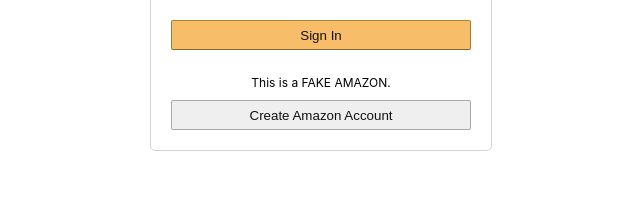
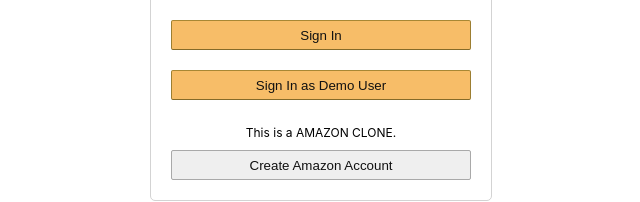
Before and after one commit to marcornett/amazon-clone, a React (Create React App) app: page /login in a window 1280 px wide. Shown: the part 323-525 px from the top of the page, without its empty margins (319-959 px from the left). Built offline with nearby package versions, Linux system fonts and the light colour scheme; no server answers.

Commit message:
Firebase sign in and signout functionality. Use history hook used to redirect user to home page once signed in. Demo login functionality.

```diff
--- a/src/Login.js
+++ b/src/Login.js
@@ -1,10 +1,13 @@
 import React, { useState } from 'react'
-import { Link } from 'react-router-dom'
+import { Link, useHistory } from 'react-router-dom'
+import { auth } from './firebase'
 import './Login.css'
 
 function Login() {
     const [email, setEmail] = useState('')
     const [password, setPassword] = useState('')
+    const [formMessage, setMessage] = useState('')
+    const history = useHistory()
 
     const handleEmailChange = (e) => {
         setEmail(e.target.value)
@@ -17,12 +20,35 @@
 
     const signIn = (e) => {
         e.preventDefault()
-        // TODO Firebase
+
+        auth.signInWithEmailAndPassword(email, password)
+            .then((auth) => {
+                // logged in, rediret to homepage
+                history.push('/')
+            })
+            .catch((err) => setMessage(err.message))
+    }
+
+    const signInWithDemo = (e) => {
+        e.preventDefault()
+
+        auth.signInWithEmailAndPassword("test@gmail.com", "123456")
+            .then((auth) => {
+                // logged in, rediret to homepage
+                history.push('/')
+            })
+            .catch((err) => setMessage(err.message))
     }
 
     const register = (e) => {
         e.preventDefault()
-        // TODO Firebase
+
+        auth.createUserWithEmailAndPassword(email, password)
+            .then((auth) => {
+                // created a user and logged in, redirect to home page
+                history.push('/')
+            })
+            .catch((err) => setMessage(err.message))
     }
 
     return (
@@ -40,7 +66,7 @@
                     <label htmlFor="">
                         <h5>E-mail</h5>
                         <input
-                            type="text"
+                            type="email"
                             value={email}
                             onChange={handleEmailChange}
                             required
@@ -53,15 +79,20 @@
                             type="password"
                             value={password}
                             onChange={handlePasswordChange}
+                            required
                         />
                     </label>
                     <br />
                     <input type="submit" value="Sign In" id="login__signInButton"
                         onClick={signIn} />
+                    <input type="submit" value="Sign In as Demo User" id="login__signInButton"
+                        onClick={signInWithDemo} />
                 </form>
-                <p>This is a FAKE AMAZON.</p>
+                <p>This is a AMAZON CLONE.</p>
                 <button className="login__registerButton" onClick={register}>Create Amazon Account</button>
             </div>
+            <br />
+            <p id="login__message">{formMessage}</p>
         </div >
     )
 }
```
